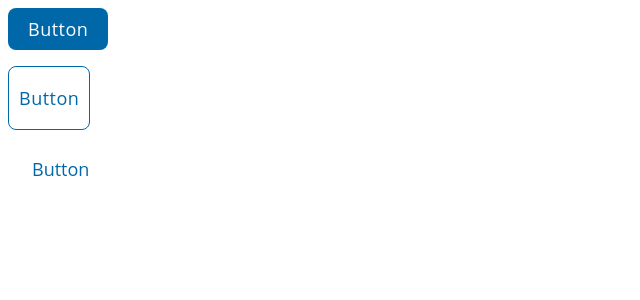
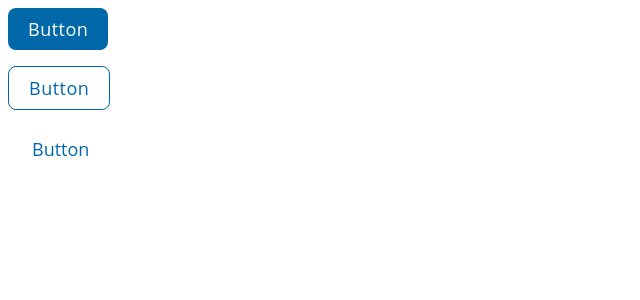
Before and after one commit to Krissx680/AISA-DS, a React (Create React App) app: page / in a window 1280 px wide. Shown: the top 300 px of the page, without its empty margins (0-640 px from the left). Built offline with nearby package versions, Linux system fonts and the light colour scheme.

Commit message:
Update OutlinedPrimaryButton.tsx

```diff
--- a/src/OutlinedPrimaryButton.tsx
+++ b/src/OutlinedPrimaryButton.tsx
@@ -1,4 +1,5 @@
 import { Button, ButtonProps } from "@mui/material";
+import { brand, neutral } from "./theme/colorTokens";
 
 interface OutlinedPrimaryButtonProps extends ButtonProps {
   children: React.ReactNode;
@@ -13,12 +14,12 @@ export const OutlinedPrimaryButton = ({
   const getPadding = () => {
     switch (size) {
       case "small":
-        return "6px 18px";
+        return "8px 16px";
       case "large":
         return "12px 24px";
       case "medium":
       default:
-        return "20px 10px";
+        return "10px 20px";
     }
   };
 
@@ -39,15 +40,16 @@ export const OutlinedPrimaryButton = ({
         padding: getPadding(),
         backgroundColor: "transparent",
         boxShadow: "none",
-        "&:hover": {
+       "&:hover": {
           backgroundColor: "rgba(188, 217, 255, 0.3)",
-          borderColor: "#387CBB",
-          color: "#387CBB",
+          borderColor: brand[300],
+          color: brand[300],
         },
         "&:active": {
           boxShadow: "none",
-          backgroundColor: "rgba(188, 217, 255, 0.3)",
-          borderColor: "#90C4FB",
+          backgroundColor: "rgba(0, 104, 169, 0.2)",
+          borderColor: brand[300],
+          color: brand[300],
         },
         "&:focus": {
           outline: "none",
```
